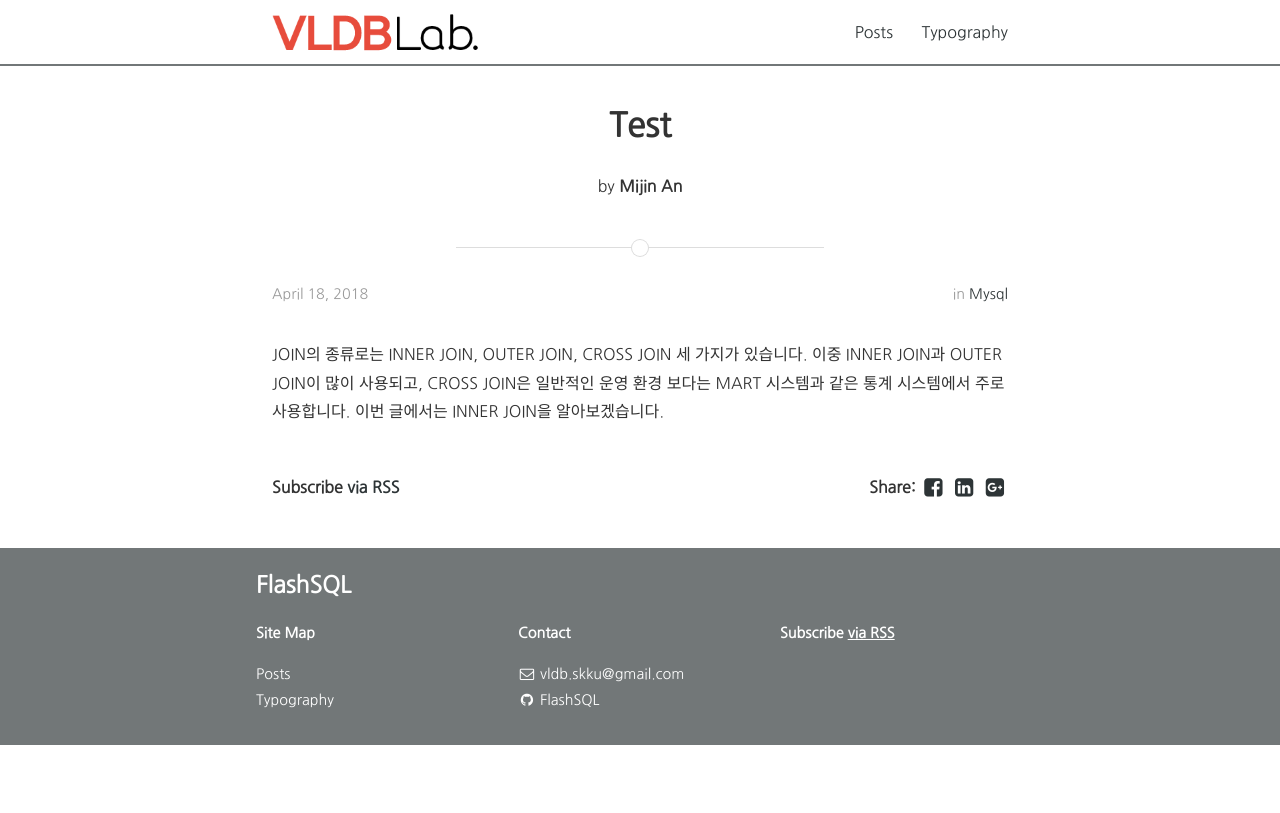
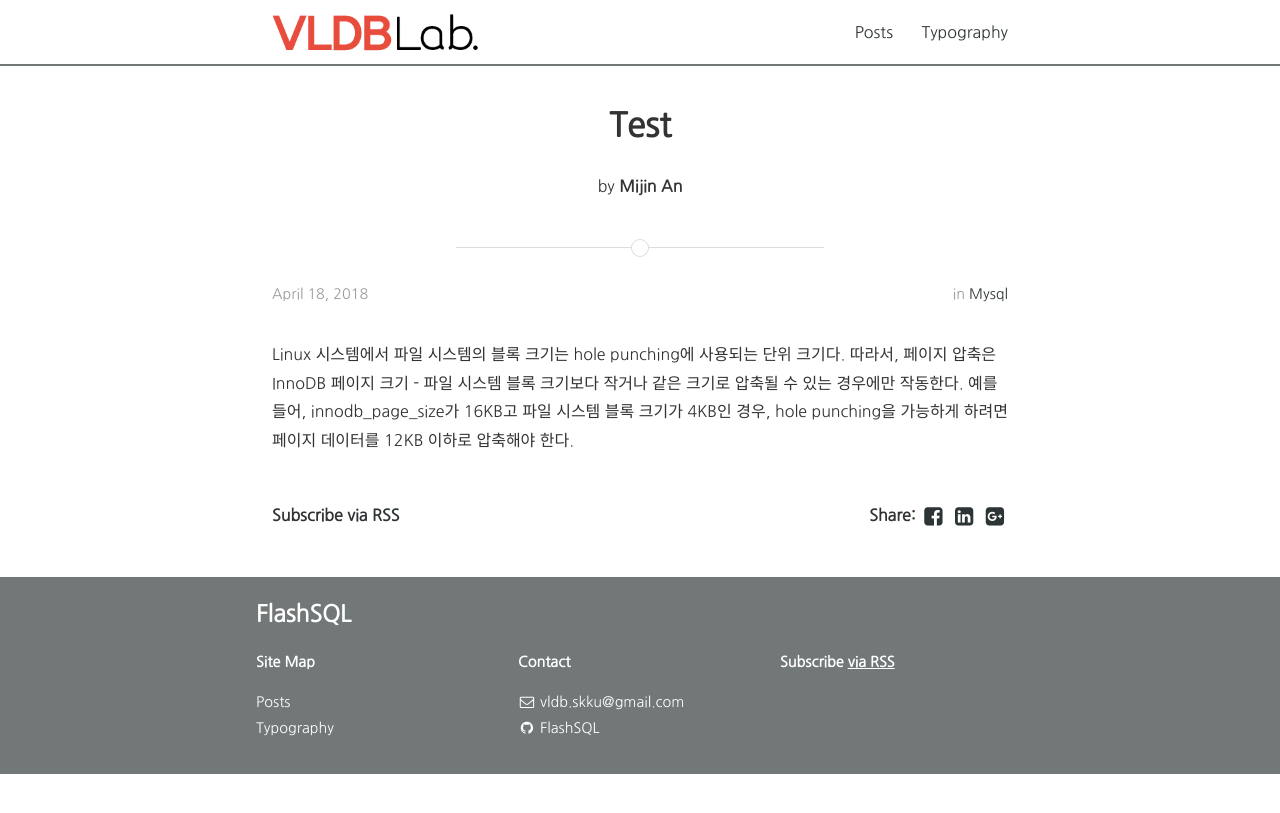
Before and after one commit to FlashSQL/flashsql.github.io, a Jekyll site: the page built from _posts/2019-01-08-test.md, in a window 1280 px wide. Shown: the top 813 px of the page. Built offline with Jekyll 4.4.1, drawn with Linux system fonts in a browser that asks for light colours; nearby versions of some CDN libraries.

Commit message:
Update 2019-01-08-test.md

```diff
--- a/_posts/2019-01-08-test.md
+++ b/_posts/2019-01-08-test.md
@@ -6,4 +6,4 @@ author: Mijin An
 categories: MySQL
 ---
 
-JOIN의 종류로는 INNER JOIN, OUTER JOIN, CROSS JOIN 세 가지가 있습니다. 이중 INNER JOIN과 OUTER JOIN이 많이 사용되고, CROSS JOIN은 일반적인 운영 환경 보다는 MART 시스템과 같은 통계 시스템에서 주로 사용합니다. 이번 글에서는 INNER JOIN을 알아보겠습니다.
+Linux 시스템에서 파일 시스템의 블록 크기는 hole punching에 사용되는 단위 크기다. 따라서, 페이지 압축은 InnoDB 페이지 크기 - 파일 시스템 블록 크기보다 작거나 같은 크기로 압축될 수 있는 경우에만 작동한다. 예를 들어, innodb_page_size가 16KB고 파일 시스템 블록 크기가 4KB인 경우, hole punching을 가능하게 하려면 페이지 데이터를 12KB 이하로 압축해야 한다.
```
